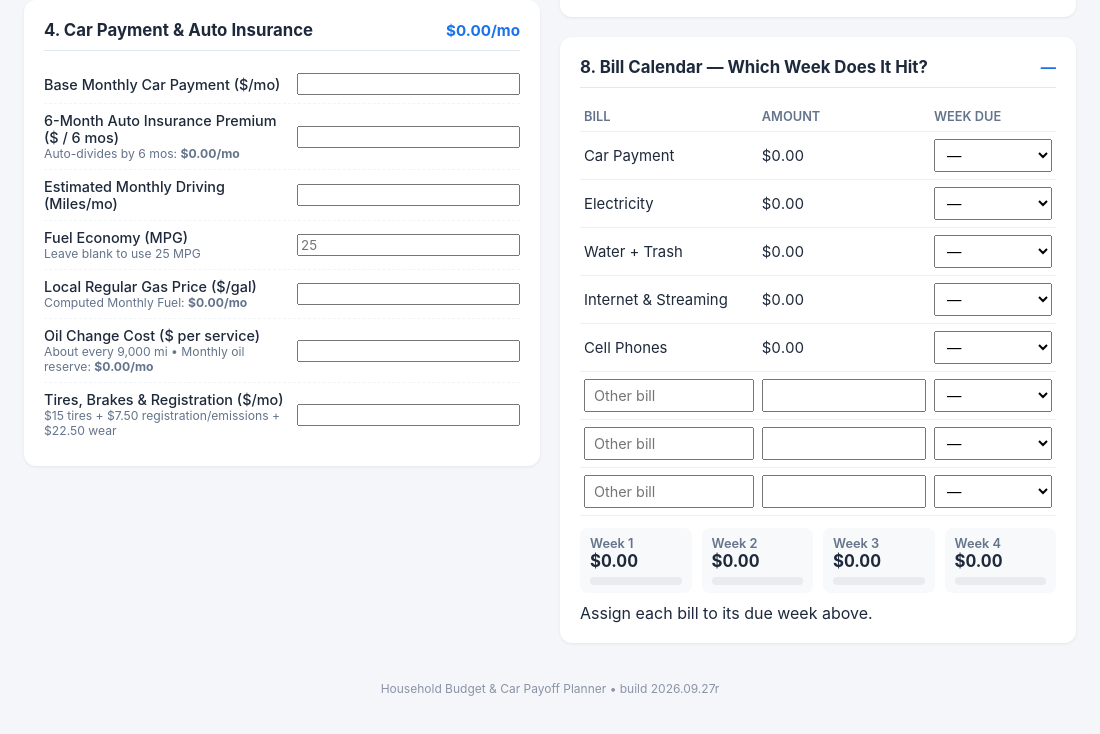
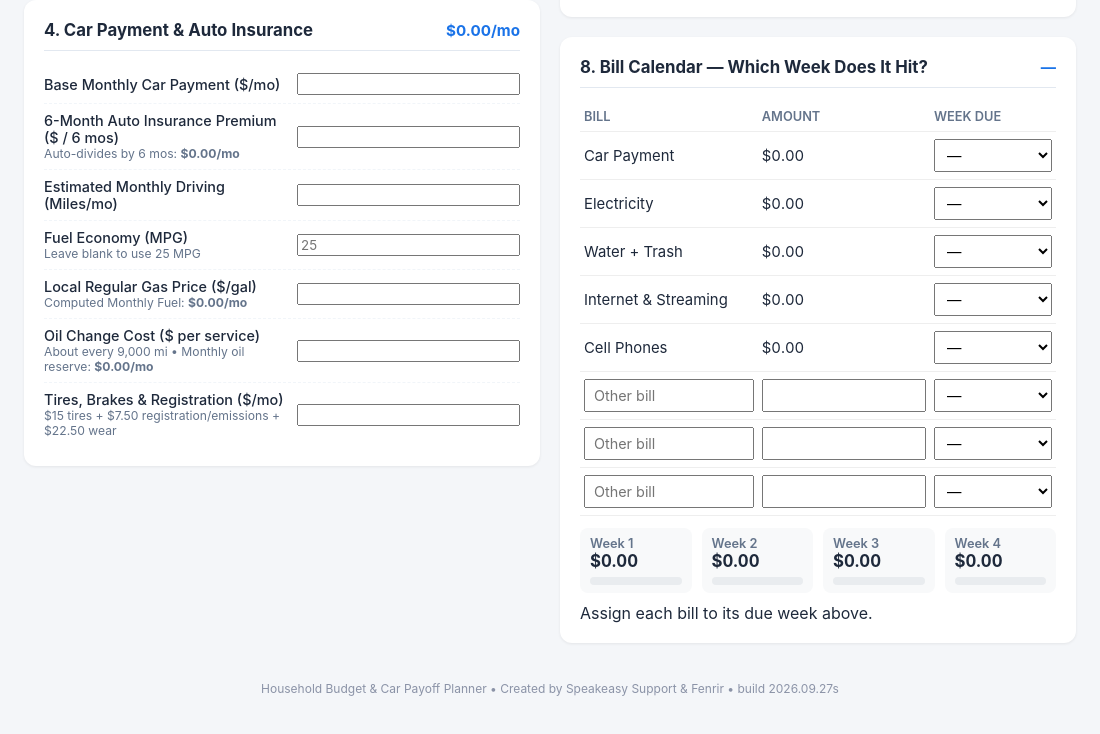
Before and after one commit to webbmike79-tech/household-budget-planner-desktop, an Electron app: page app/index.html in a window 1100 px wide. Shown: the part 1727-2461 px from the top of the page. Drawn offline with Linux system fonts and the light colour scheme.

Commit message:
Update app/index.html

```diff
--- a/app/index.html
+++ b/app/index.html
@@ -653,7 +653,7 @@
     <button class="np-done" data-k="done">Done</button>
   </div>
 </div>
-<div style="text-align:center; color:#8b93a7; font-size:0.75rem; padding:18px 0 26px;">Household Budget &amp; Car Payoff Planner • build 2026.09.27r</div>
+<div style="text-align:center; color:#8b93a7; font-size:0.75rem; padding:18px 0 26px;">Household Budget &amp; Car Payoff Planner • Created by Speakeasy Support &amp; Fenrir • build 2026.09.27s</div>
 
 <script>
 /* ---------- Tax database: seed data (v1) ----------
```
